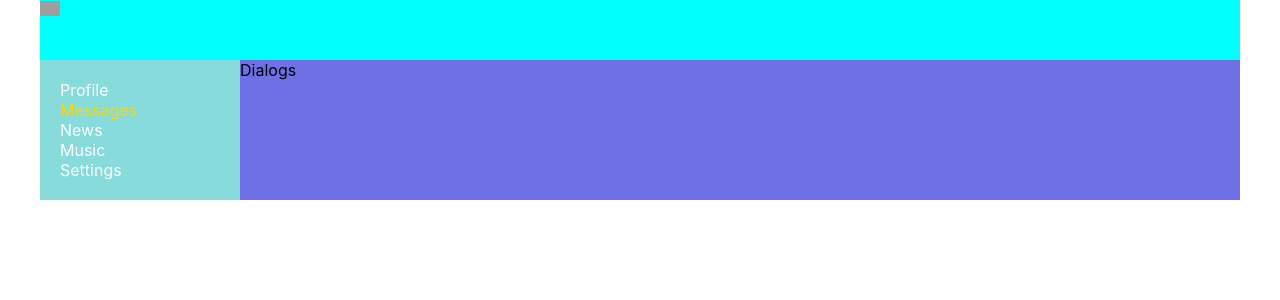
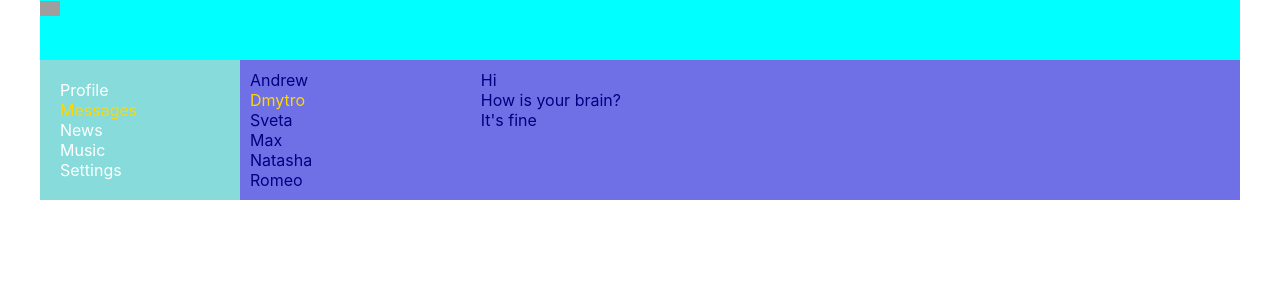
Before and after one commit to dimaBohomaz/social-network, a React (Create React App) app: page /dialogs in a window 1280 px wide. Shown: the top 300 px of the page. Built offline with nearby package versions, Linux system fonts and the light colour scheme; grey boxes are pictures that could not be loaded.

Commit message:
Dialog page.Ending 21

```diff
--- a/src/components/Dialogs/Dialogs.jsx
+++ b/src/components/Dialogs/Dialogs.jsx
@@ -1,9 +1,21 @@
-import s from './Dialogs.module.css';
+import s from "./Dialogs.module.css";
 const Dialogs = (props) => {
-    return (
-        <div>
-           Dialogs
-        </div>
-    )
-}
+  return (
+    <div className={s.dialogs}>
+      <div className={s.dialogsItems}>
+        <div className={s.dialog}>Andrew</div>
+        <div className={s.dialog +' '+ s.active}>Dmytro</div>
+        <div className={s.dialog}>Sveta</div>
+        <div className={s.dialog}>Max</div>
+        <div className={s.dialog}>Natasha</div>
+        <div className={s.dialog}>Romeo</div>
+      </div>
+      <div className={s.messages}>
+<div className={s.message}>Hi</div>
+<div className={s.message}>How is your brain?</div>
+<div className={s.message}>It's fine</div>
+      </div>
+    </div>
+  );
+};
 export default Dialogs;
--- a/src/components/Dialogs/Dialogs.module.css
+++ b/src/components/Dialogs/Dialogs.module.css
@@ -0,0 +1,18 @@
+.dialogs {
+  color: navy;
+  display: grid;
+  grid-template-columns: 3fr 10fr;
+}
+.dialogsItems {
+  padding: 10px;
+}
+.dialogsItems .active {
+  color: gold;
+}
+.dialog {
+}
+.messages {
+  padding: 10px;
+}
+.message {
+}
```
